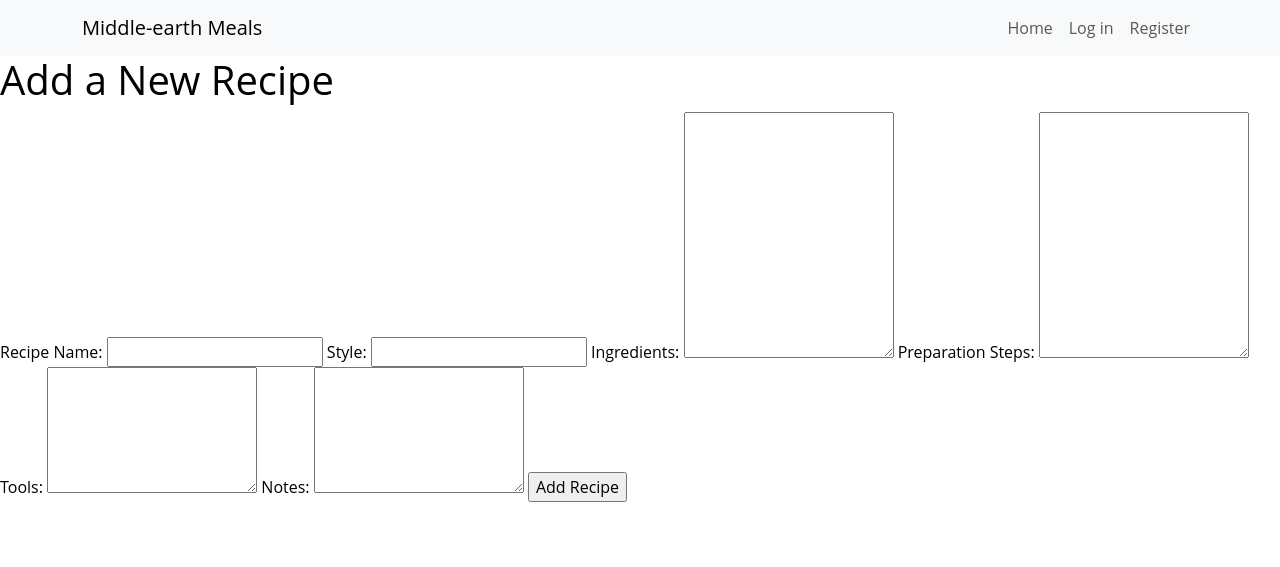
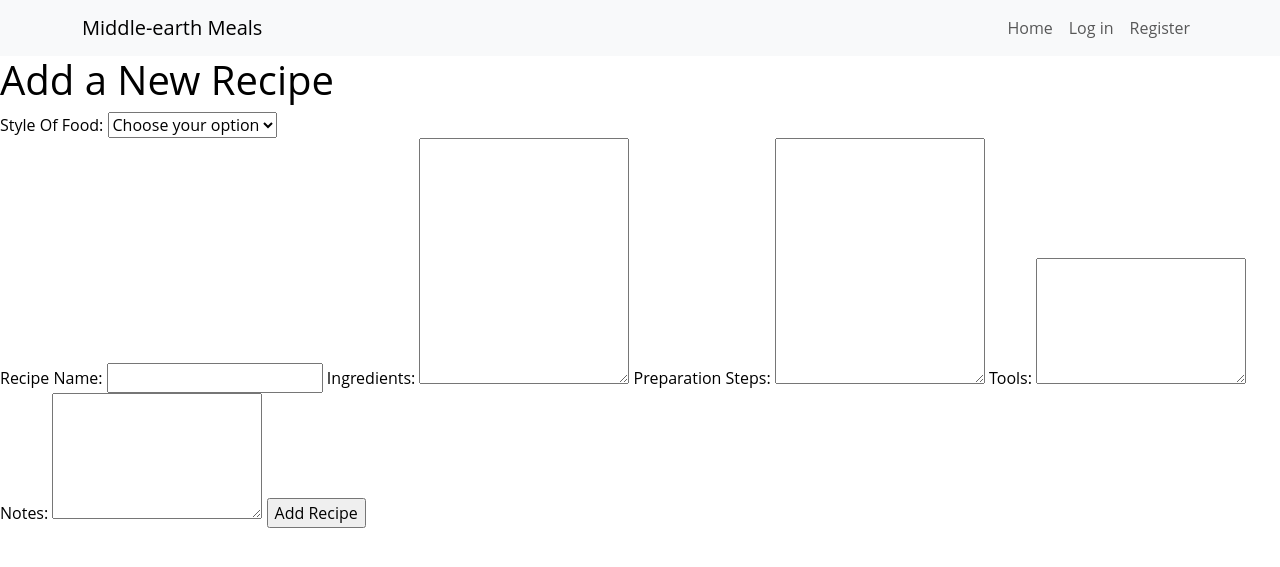
Before and after one commit to Dominic-wells/Milestone-Project-3-Middle-earth-Meals, a Flask app: page /add_recipe in a window 1280 px wide. Shown: the top 567 px of the page. Run offline with Flask 2, Linux system fonts and the light colour scheme; some libraries are stand-ins or nearby versions.

Commit message:
Add database connect for food Category

```diff
--- a/templates/add_recipe.html
+++ b/templates/add_recipe.html
@@ -3,11 +3,19 @@
 <div class="row">
     <h1>Add a New Recipe</h1>
     <form action="{{ url_for('add_recipe') }}" method="POST">
+        <div class="row">
+            <div class="col-md-6">
+                <label for="Category_name">Style Of Food:</label>
+                <select id="Category_name" name="Category_name" class=" validate" required>
+                    <option value="" disabled selected>Choose your option</option>
+                    {% for category in categories %}
+                    <option value="{{category.Category_name}}">{{category.Category_name}}</option>
+                    {% endfor %}
+                </select>
+            </div>
+        </div>
         <label for="Name">Recipe Name:</label>
         <input type="text" id="recipe_name" name="Name" minlength="6" maxlength="55" required />
-
-        <label for="Style">Style:</label>
-        <input type="text" id="Style" name="Style" required />
 
         <label for="Ingredients">Ingredients:</label>
         <textarea name="Ingredients" id="Ingredients" rows="10" required></textarea>
```
